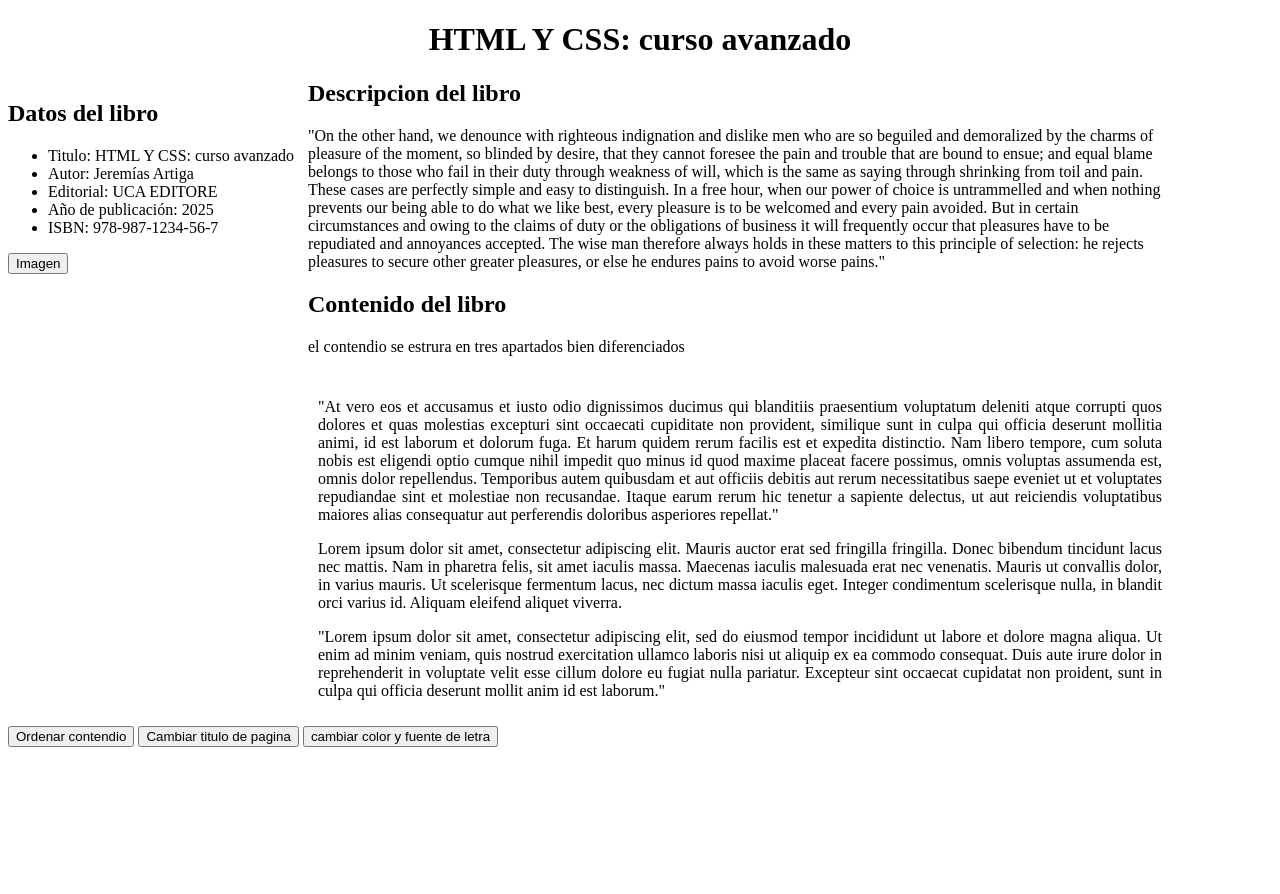
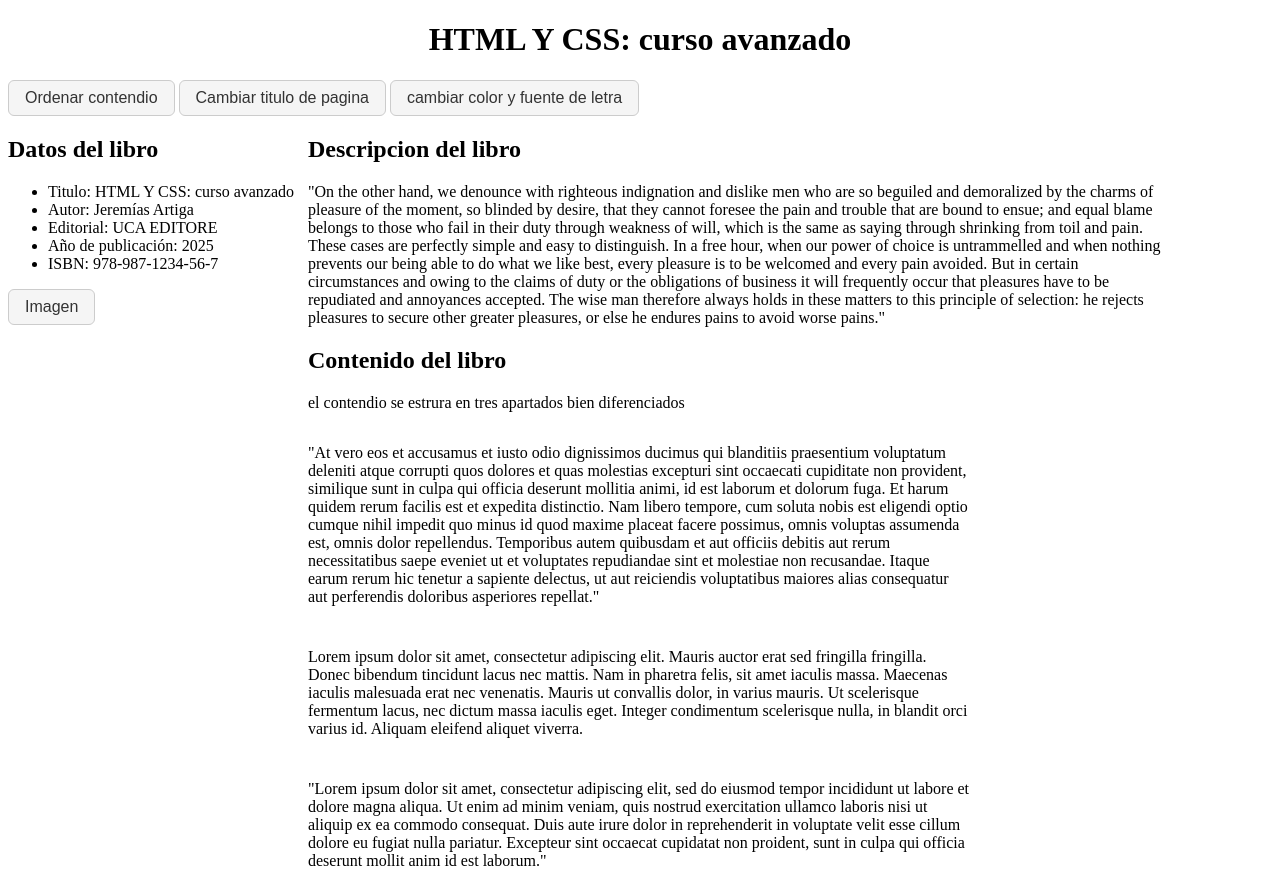
Before and after one commit to JartigaRox/-PW_SEC01_C2_2025_-00171124-, a plain HTML site: page index.html in a window 1280 px wide. Both pictures are taken after a click on the button "Ordenar contendio". Before the commit the page ends 800 px from the top, so only its background shows below. Drawn offline with Linux system fonts and the light colour scheme.

Commit message:
feat:Ternminar proyecto y arreglar errores

```diff
--- a/index.html
+++ b/index.html
@@ -10,6 +10,21 @@
 
     <div id="header" class="header">
         <h1>HTML Y CSS: curso avanzado</h1>
+    </div>
+
+    <div class="wrapButtons">
+                <button onclick="ordenarContenido()">
+                    Ordenar contendio
+                </button>
+
+                <button onclick="cambiarTitulo()">
+                    Cambiar titulo de pagina
+                </button>
+
+                <button onclick="cambiarEstilo()">
+                    cambiar color y fuente de letra
+                </button>
+
             </div>
 
     <div id="UL" class="UL">
@@ -27,35 +42,21 @@
     </div>
 
     <div class = "descripcion">
+        <div class="subDesc">
         <h2>Descripcion del libro</h2>
-        <p id="descripcion">"On the other hand, we denounce with righteous indignation and dislike men who are so beguiled and demoralized by the charms of pleasure of the moment, so blinded by desire, that they cannot foresee the pain and trouble that are bound to ensue; and equal blame belongs to those who fail in their duty through weakness of will, which is the same as saying through shrinking from toil and pain. These cases are perfectly simple and easy to distinguish. In a free hour, when our power of choice is untrammelled and when nothing prevents our being able to do what we like best, every pleasure is to be welcomed and every pain avoided. But in certain circumstances and owing to the claims of duty or the obligations of business it will frequently occur that pleasures have to be repudiated and annoyances accepted. The wise man therefore always holds in these matters to this principle of selection: he rejects pleasures to secure other greater pleasures, or else he endures pains to avoid worse pains."</p>
-
+        <p>"On the other hand, we denounce with righteous indignation and dislike men who are so beguiled and demoralized by the charms of pleasure of the moment, so blinded by desire, that they cannot foresee the pain and trouble that are bound to ensue; and equal blame belongs to those who fail in their duty through weakness of will, which is the same as saying through shrinking from toil and pain. These cases are perfectly simple and easy to distinguish. In a free hour, when our power of choice is untrammelled and when nothing prevents our being able to do what we like best, every pleasure is to be welcomed and every pain avoided. But in certain circumstances and owing to the claims of duty or the obligations of business it will frequently occur that pleasures have to be repudiated and annoyances accepted. The wise man therefore always holds in these matters to this principle of selection: he rejects pleasures to secure other greater pleasures, or else he endures pains to avoid worse pains."</p>
+        </div>
         <h2>Contenido del libro</h2>
         <p>el contendio se estrura en tres apartados bien diferenciados</p>
         <div class="contenido">
             <p>"At vero eos et accusamus et iusto odio dignissimos ducimus qui blanditiis praesentium voluptatum deleniti atque corrupti quos dolores et quas molestias excepturi sint occaecati cupiditate non provident, similique sunt in culpa qui officia deserunt mollitia animi, id est laborum et dolorum fuga. Et harum quidem rerum facilis est et expedita distinctio. Nam libero tempore, cum soluta nobis est eligendi optio cumque nihil impedit quo minus id quod maxime placeat facere possimus, omnis voluptas assumenda est, omnis dolor repellendus. Temporibus autem quibusdam et aut officiis debitis aut rerum necessitatibus saepe eveniet ut et voluptates repudiandae sint et molestiae non recusandae. Itaque earum rerum hic tenetur a sapiente delectus, ut aut reiciendis voluptatibus maiores alias consequatur aut perferendis doloribus asperiores repellat."</p>
-
+            <div class="contenido1">
             <p>Lorem ipsum dolor sit amet, consectetur adipiscing elit. Mauris auctor erat sed fringilla fringilla. Donec bibendum tincidunt lacus nec mattis. Nam in pharetra felis, sit amet iaculis massa. Maecenas iaculis malesuada erat nec venenatis. Mauris ut convallis dolor, in varius mauris. Ut scelerisque fermentum lacus, nec dictum massa iaculis eget. Integer condimentum scelerisque nulla, in blandit orci varius id. Aliquam eleifend aliquet viverra. </p>
 
             <p>"Lorem ipsum dolor sit amet, consectetur adipiscing elit, sed do eiusmod tempor incididunt ut labore et dolore magna aliqua. Ut enim ad minim veniam, quis nostrud exercitation ullamco laboris nisi ut aliquip ex ea commodo consequat. Duis aute irure dolor in reprehenderit in voluptate velit esse cillum dolore eu fugiat nulla pariatur. Excepteur sint occaecat cupidatat non proident, sunt in culpa qui officia deserunt mollit anim id est laborum." </p>
         </div>
         </div>
-
-    <div class="wrapButtons">
-                <button onclick="ordenarContenido()">
-                    Ordenar contendio
-                </button>
-
-                <button onclick="cambiarTitulo()">
-                    Cambiar titulo de pagina
-                </button>
-
-                <button onclick="cambiarEstilo()">
-                    cambiar color y fuente de letra
-                </button>
-
     </div>
-
 <script src = "script.js"></script>
 </body>
 </html>
--- a/script.js
+++ b/script.js
@@ -1,4 +1,38 @@
 document.addEventListener("DOMContentLoaded", () => {
 
+    window.agregarImagen = function() {
+        if (!document.getElementById('miImagen')) {
+            const img = document.createElement("img");
+            img.src = "imagenes/imagen.jpeg";
+            img.alt = "Descripcion de la imagen";
+            img.style.maxWidth = "100%";
+            img.style.height = "auto";
+            img.id = "miImagen";
+            document.body.appendChild(img);
+            const ulDiv = document.querySelector("div ul");
+            if (ulDiv) {
+                ulDiv.appendChild(img);
+            }
+        }
+    }
 
+    window.ordenarContenido = function() {
+        const contenedor = document.querySelector(".contenido");
+        contenedor.style.display = "flex";
+        contenedor.style.flexDirection = "column";
+
+    }
+
+    window.cambiarTitulo = function() {
+        const nuevoTitulo = prompt("Introduce el nuevo título:");
+        if (nuevoTitulo) {
+            document.querySelector("#header h1").textContent = nuevoTitulo;
+        }
+    }
+
+    window.cambiarEstilo = function() {
+        const contenido = document.querySelector(".subDesc");
+        contenido.style.fontFamily = "comic sans ms, sans-serif";
+        contenido.style.color = "red";
+    }
 });
--- a/styles.css
+++ b/styles.css
@@ -24,7 +24,30 @@
 }
 
 .contenido {
-    flex: 1;
-  padding: 10px;
-  text-align: justify;
+    display: flex;
+    flex-direction: row;
+    gap: 10px;
+    margin-right: 200px;
 }
+
+.contenido1 {
+    display: flex;
+    flex-direction: column;
+    gap: 10px;
+}
+
+button {
+    background-color: #f5f5f5;
+    color: #333;
+    border: 1px solid #ccc;
+    border-radius: 6px;
+    padding: 8px 16px;
+    font-size: 16px;
+    cursor: pointer;
+    transition: background 0.2s, color 0.2s;
+    }
+
+    button:hover {
+        background-color: #e0e0e0;
+        color: #222;
+    }
```
Also changed, not shown: imagenes/imagen.jpeg (added). Lines whose indentation alone changed are shown as unchanged.
